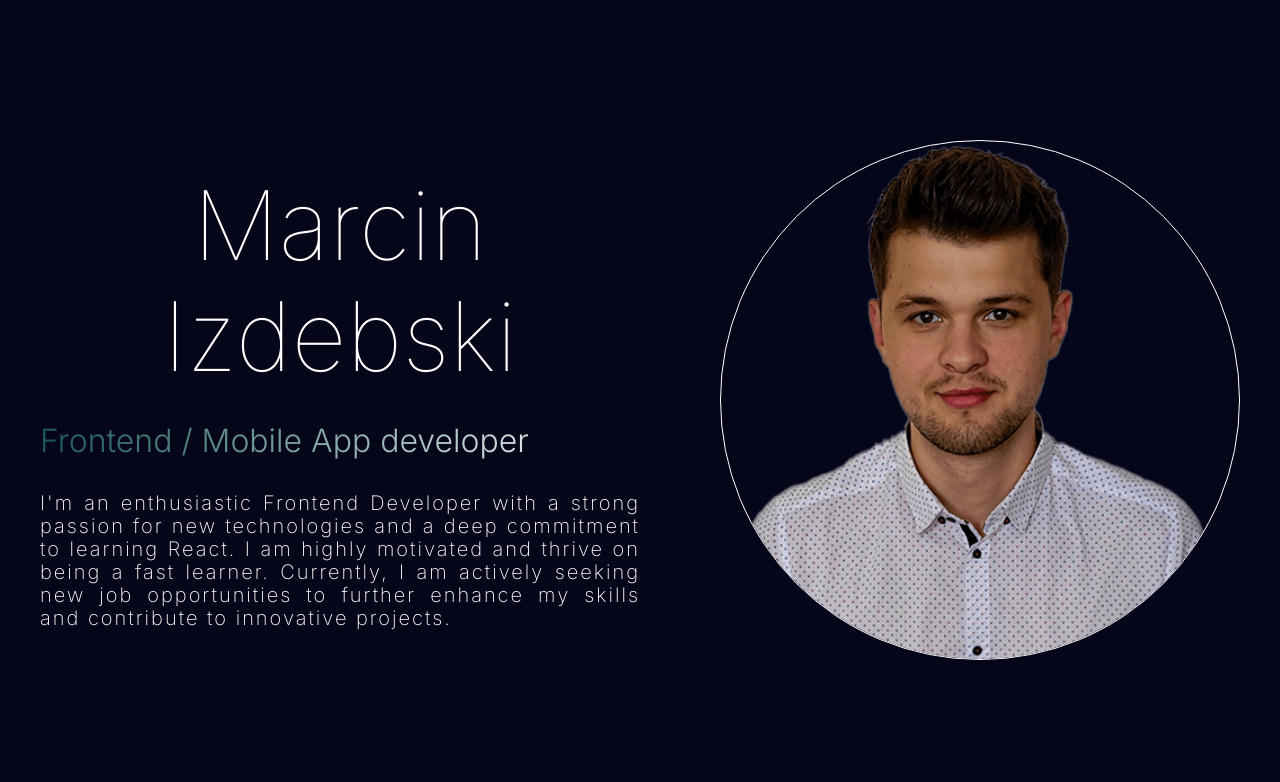
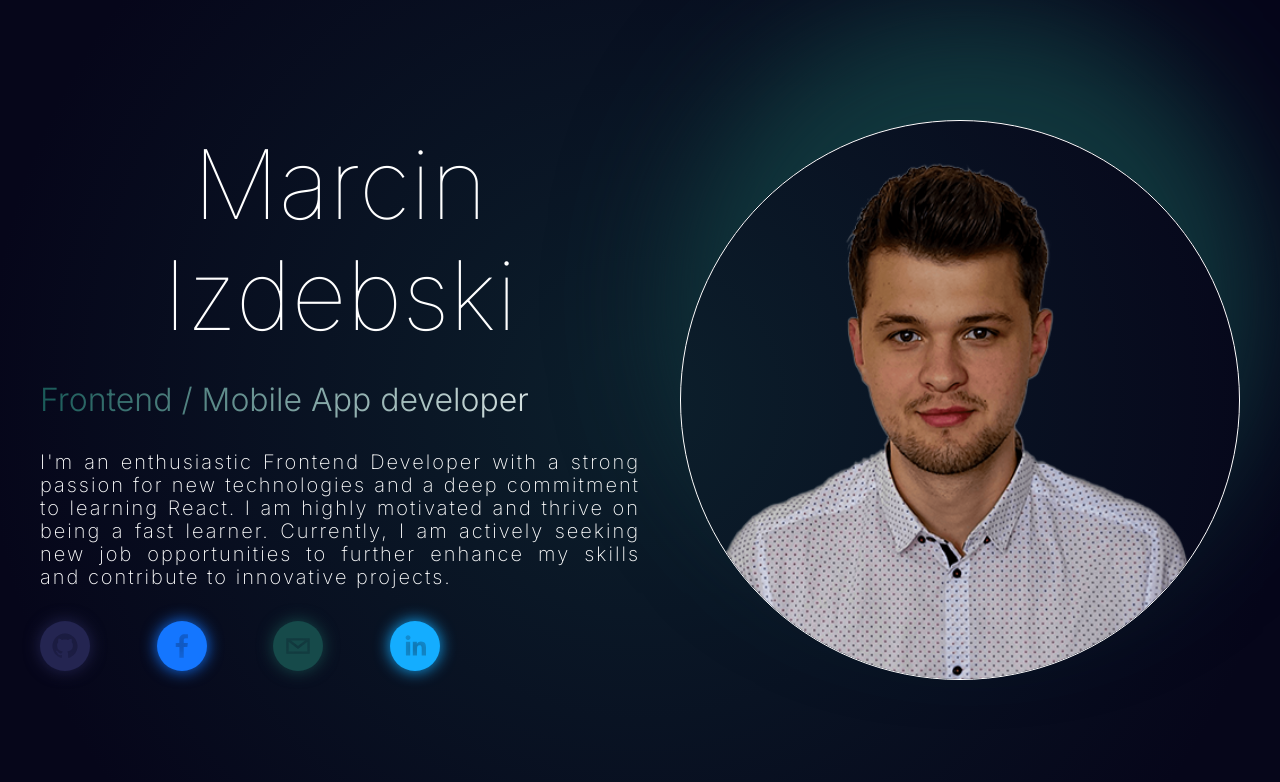
Before and after one commit to mizdebski77/portfolio, a React (Vite) app: page / in a window 1280 px wide. Shown: the top 782 px of the page. Built offline with nearby package versions, Linux system fonts and the light colour scheme.

Commit message:
Glow effect to profile added

```diff
--- /dev/null
+++ b/src/core/arrays.ts
@@ -0,0 +1,6 @@
+export const socialLinks = [
+    { name: 'GitHub', href: 'https://github.com/mizdebski77', bg: '#242551' },
+    { name: 'Facebook', href: 'https://www.facebook.com/marcin.izdebski.7528', bg: '#1476ff' },
+    { name: 'Email', href: 'mailto:mizdebski123@gmail.com', bg: '#164a4a' },
+    { name: 'LinkedIn', href: 'https://www.linkedin.com/in/marcin-izdebski-63b7a026a/', bg: '#14adff' },
+];
--- a/src/features/Hero/hero.tsx
+++ b/src/features/Hero/hero.tsx
@@ -1,6 +1,8 @@
 import {
+    ContactIconsWrapper,
     Image,
     ImageWrapper,
+    Link,
     Role,
     Text,
     TextSection,
@@ -9,7 +11,8 @@ import {
 } from "./styledHero";
 import { TypeAnimation } from "react-type-animation";
 import profile from "../../common/Images/profile.png";
-import { motion } from "framer-motion";
+import { AnimatePresence, motion } from "framer-motion";
+import { socialLinks } from "../../core/arrays";
 
 export const Hero = () => {
     return (
@@ -46,6 +49,31 @@ export const Hero = () => {
                     opportunities to further enhance my skills and contribute to
                     innovative projects.
                 </Text>
+                <ContactIconsWrapper>
+                    {socialLinks.map((link, index) => (
+                        <motion.div
+                            initial={{ opacity: 0, y: "-100vh" }}
+                            animate={{ opacity: 1, y: 0 }}
+                            transition={{
+                                duration: 1,
+                                delay: index * 0.2,
+                                type: "spring",
+                                bounce: 0.4,
+                            }}
+                            key={link.name}
+                        >
+                            <Link
+                                style={{
+                                    filter: `drop-shadow(0px 0px 8px ${link.bg})`,
+                                }}
+                                href={link.href}
+                                target="_blank"
+                                url={link.href}
+                                bgColor={link.bg}
+                            />
+                        </motion.div>
+                    ))}
+                </ContactIconsWrapper>
             </TextSection>
 
             <ImageWrapper
--- a/src/features/Hero/styledHero.ts
+++ b/src/features/Hero/styledHero.ts
@@ -1,16 +1,19 @@
 import styled from 'styled-components'
 import { theme } from '../../core/theme';
+import { SocialIcon } from 'react-social-icons';
 
 export const Wrapper = styled.div`
     min-height: 100vh;
     display: grid;
-    max-width: 1920px;
+    max-width: 1500px;
     margin: 0 auto;
     grid-template-columns: 1fr 1fr;
     align-items: center;
     justify-content: center;
     padding: 40px;
-    gap: 80px;
+    gap: 40px;
+    overflow: hidden;
+    background: radial-gradient(circle, rgba(21,69,70,0.36738445378151263) 7%, rgba(38,89,195,0) 87%);
 `;
 
 export const TextSection = styled.div`
@@ -49,7 +52,20 @@ export const Text = styled.p`
 `;
 
 export const ContactIconsWrapper = styled.div`
+    display: flex;
+    justify-content: space-between;
+    gap: 12px;
+    max-width: 400px;
+    width: 100%;
+    margin: 0 ;
+`;
 
+export const Link = styled(SocialIcon)`
+    transition: 0.3s;
+
+    &:hover {
+        transform: translateY(-5px);
+    }
 `;
 
 export const ImageWrapper = styled.div`
@@ -64,6 +80,9 @@ export const ImageWrapper = styled.div`
     width: 100%;
     aspect-ratio: 1;
     position: relative;
+    margin: auto;
+    box-shadow: 10px -100px 120px  10px #11373d;
+    z-index: 10;
 `;
 
 export const Image = styled.img`
```
